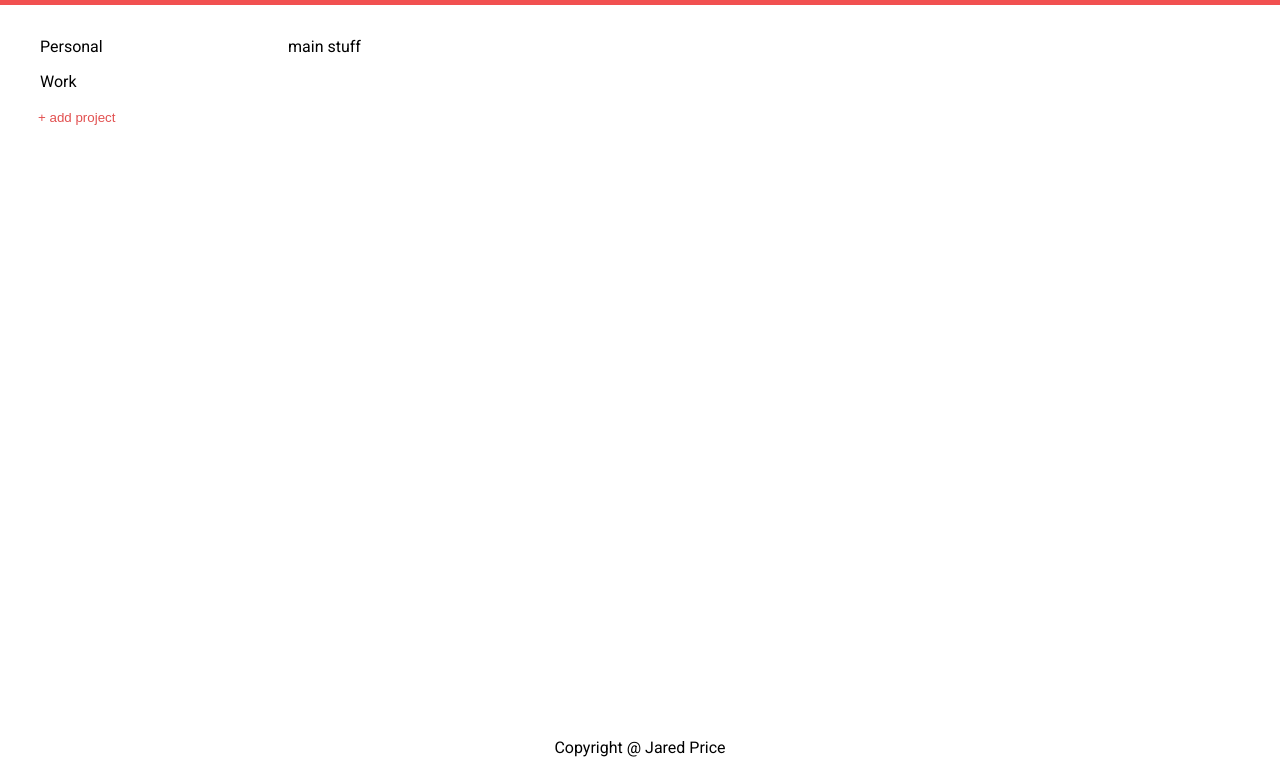
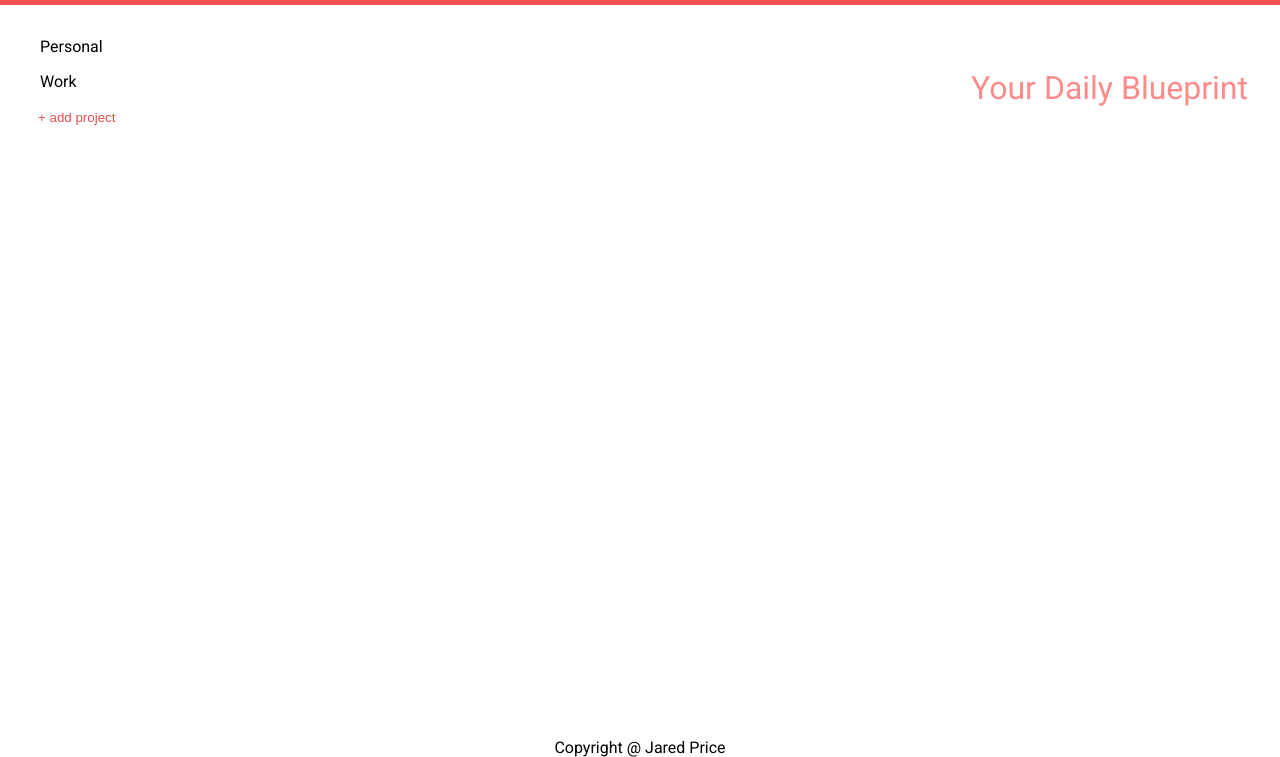
Before and after one commit to Jared588/To-do-list, a website built with webpack: page src/index.html in a window 1280 px wide. Shown: the part 43-800 px from the top of the page. Built offline with nearby package versions, Linux system fonts and the light colour scheme; a web font is replaced by a local one.

Commit message:
Add a basic homepage

```diff
--- a/src/index.html
+++ b/src/index.html
@@ -9,7 +9,7 @@
     <header>
         <div class="header-left-side">
             <div class="icon"><svg xmlns="http://www.w3.org/2000/svg" viewBox="0 0 24 24"><path d="M3,6H21V8H3V6M3,11H21V13H3V11M3,16H21V18H3V16Z" fill="currentcolor"/></svg></div>
-            <div class="icon"><svg xmlns="http://www.w3.org/2000/svg" viewBox="0 0 24 24"><path d="M10,20V14H14V20H19V12H22L12,3L2,12H5V20H10Z" fill="currentcolor"/></svg></div>
+            <div id="homeBtn" class="icon"><svg xmlns="http://www.w3.org/2000/svg" viewBox="0 0 24 24"><path d="M10,20V14H14V20H19V12H22L12,3L2,12H5V20H10Z" fill="currentcolor"/></svg></div>
             <div class="icon"><svg xmlns="http://www.w3.org/2000/svg" viewBox="0 0 24 24"><path d="M9.5,3A6.5,6.5 0 0,1 16,9.5C16,11.11 15.41,12.59 14.44,13.73L14.71,14H15.5L20.5,19L19,20.5L14,15.5V14.71L13.73,14.44C12.59,15.41 11.11,16 9.5,16A6.5,6.5 0 0,1 3,9.5A6.5,6.5 0 0,1 9.5,3M9.5,5C7,5 5,7 5,9.5C5,12 7,14 9.5,14C12,14 14,12 14,9.5C14,7 12,5 9.5,5Z" fill="currentcolor"/></svg></div>
             <input id="searchbar" placeholder="Search..." style="width: clamp(40px, 50%, 200px);"></input>
         </div>
@@ -72,7 +72,7 @@
         <div class="side-panel">
             <div class="project-list" id="project-list"></div>
         </div>
-        <div class="content" id="content">main stuff</div>
+        <div class="content" id="content"></div>
     </div>
     <footer>Copyright @ Jared Price</footer>
 </body>
--- a/src/index.js
+++ b/src/index.js
@@ -14,4 +14,23 @@ document.addEventListener("DOMContentLoaded", function () {
 
     // Allow form to work with our Project List
     calibrateForm(Projects);
+
+    // Load Main Title
+    Home();
+
 });
+
+function Home() {
+    let homeBtn = document.querySelector('#homeBtn');
+    homeBtn.addEventListener("click", loadHome);
+    loadHome();
+
+    function loadHome() {
+        let main = document.querySelector("#content");
+        main.innerHTML = "";
+        let title = document.createElement("p");
+        title.textContent = "Your Daily Blueprint";
+        title.classList.add("main-title");
+        main.appendChild(title);
+    }
+}
--- a/src/styles.css
+++ b/src/styles.css
@@ -16,6 +16,13 @@ body {
 
 :root {
     --header-color: rgb(241, 80, 80);
+}
+
+.main-title {
+    color: #ff8a8a;
+    justify-self: right;
+    align-self: top;
+    font-size: 32px;
 }
 
 header {
```
Also changed, not shown: dist/index.bundle.js, dist/index.html.
